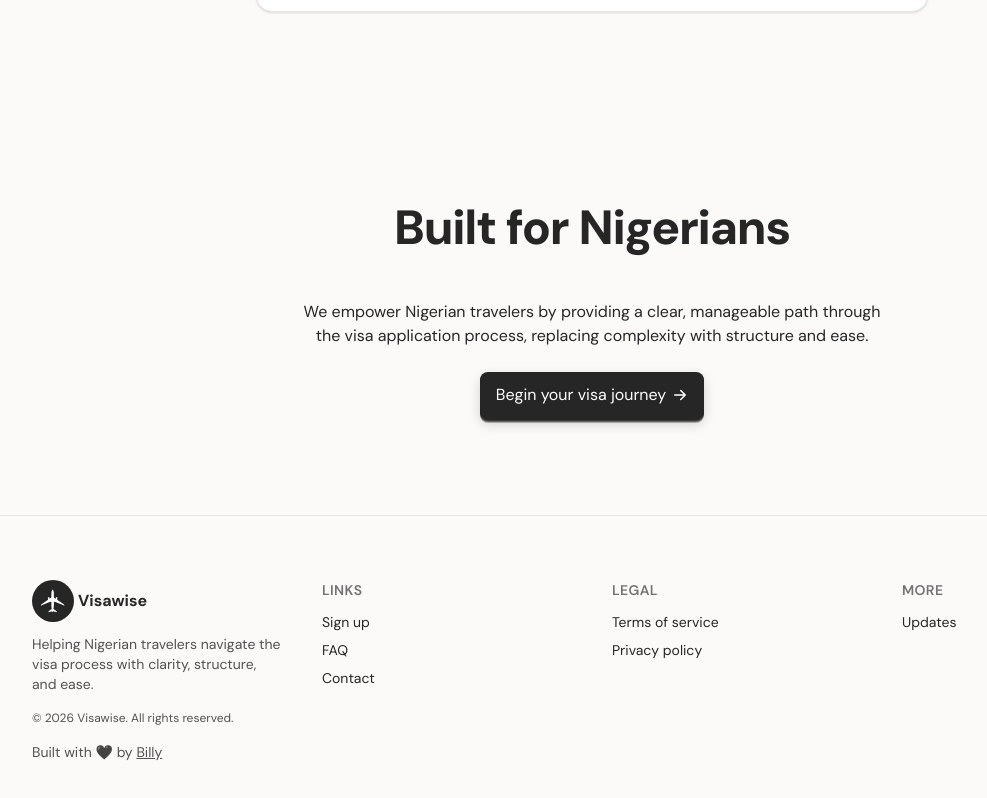
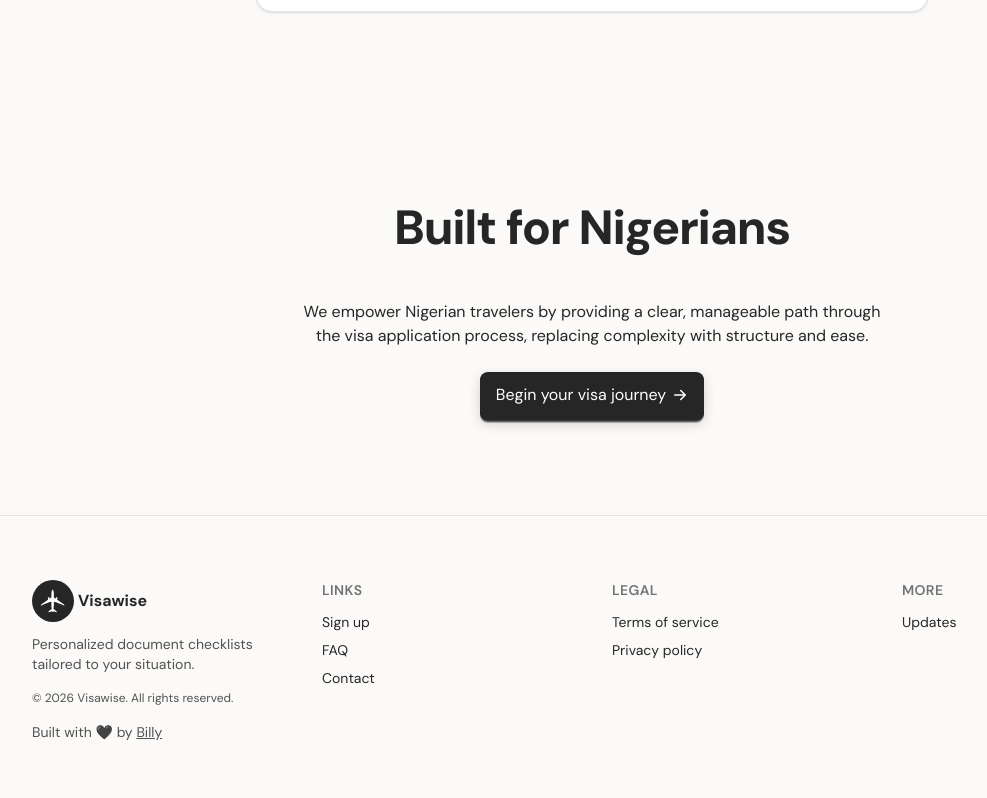
Before and after one commit to billyonbilly-ai/visawise, a Next.js app: page / in a window 1280 px wide. Shown: the part 2513-3311 px from the top of the page, without its empty margins (48-1035 px from the left). Built offline with nearby package versions, Linux system fonts and the light colour scheme; no server answers; the database is empty.

Commit message:
Update footer brand text

```diff
--- a/app/(auth)/forgot-password/page.jsx
+++ b/app/(auth)/forgot-password/page.jsx
@@ -18,7 +18,7 @@ export default function ForgotPasswordPage() {
 
   async function sendResetEmail() {
     return await supabase.auth.resetPasswordForEmail(email, {
-      redirectTo: `${window.location.origin}/reset-password`,
+      redirectTo: `${process.env.NEXT_PUBLIC_SITE_URL}/reset-password`,
     });
   }
 
--- a/components/sections/Footer.jsx
+++ b/components/sections/Footer.jsx
@@ -13,8 +13,7 @@ export default function Footer() {
             <Logo />
           </div>
           <p className="text-sm text-neutral-600">
-            Helping Nigerian travelers navigate the visa process with clarity,
-            structure, and ease.
+            Personalized document checklists tailored to your situation.
           </p>
           <p className="mt-4 text-xs text-neutral-600">
             © {new Date().getFullYear()} Visawise. All rights reserved.
```
